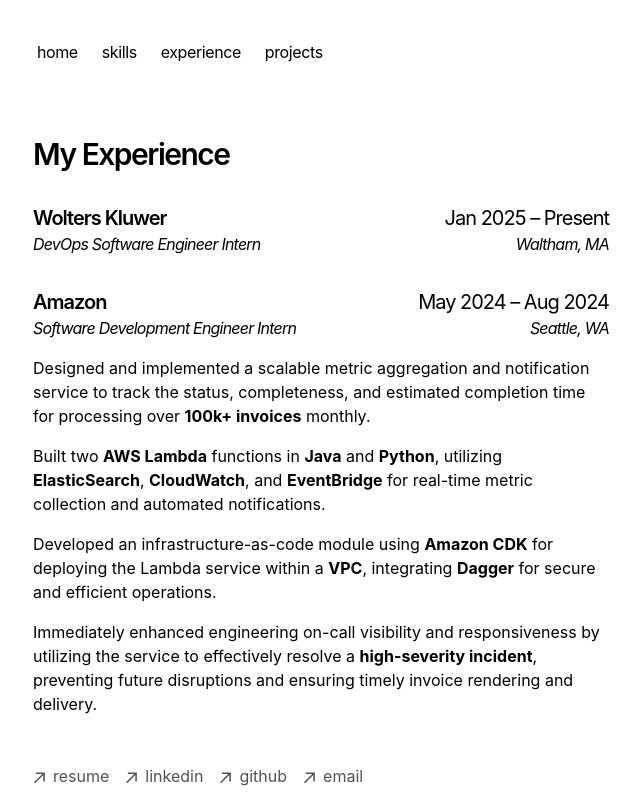
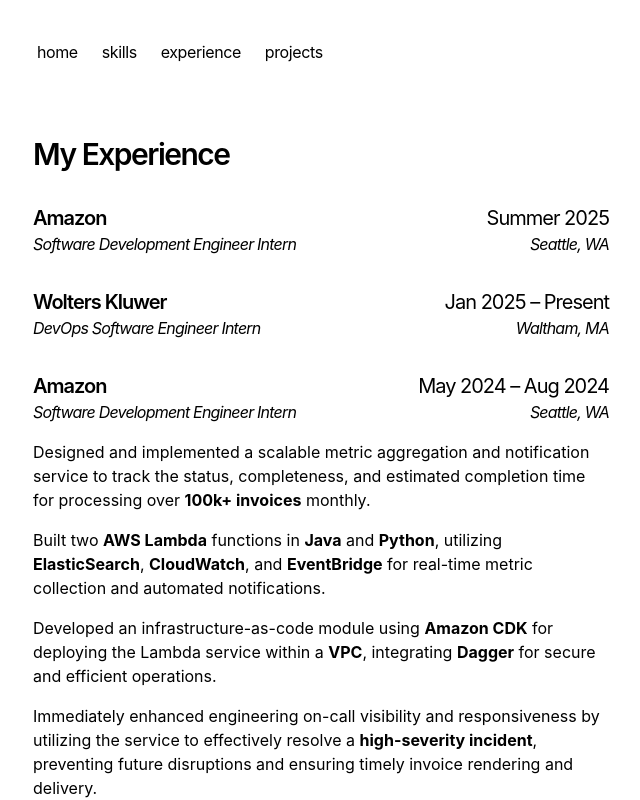
Before and after one commit to nnwetzel/portfolio, a Next.js app: page /experience in a window 1280 px wide. Shown: the top 800 px of the page, without its empty margins (319-959 px from the left). Built offline with nearby package versions, Linux system fonts and the light colour scheme.

Commit message:
Update experience

```diff
--- a/app/experience/page.tsx
+++ b/app/experience/page.tsx
@@ -6,10 +6,21 @@
 export default function Page() {
   return (
 
+
       <section>
         <h1 className="mb-8 text-3xl font-semibold tracking-tighter">
           My Experience
         </h1>
+        <section className="mb-8">
+          <div className="flex justify-between items-center">
+            <h2 className="text-xl font-semibold tracking-tighter">Amazon</h2>
+            <span className="text-xl tracking-tighter">Summer 2025</span>
+          </div>
+          <div className="flex justify-between items-center mb-4">
+            <p className="tracking-tighter"><i>Software Development Engineer Intern</i></p>
+            <p className="tracking-tighter"><i>Seattle, WA</i></p>
+          </div>
+        </section>
         <section className="mb-8">
           <div className="flex justify-between items-center">
             <h2 className="text-xl font-semibold tracking-tighter">Wolters Kluwer</h2>
```
